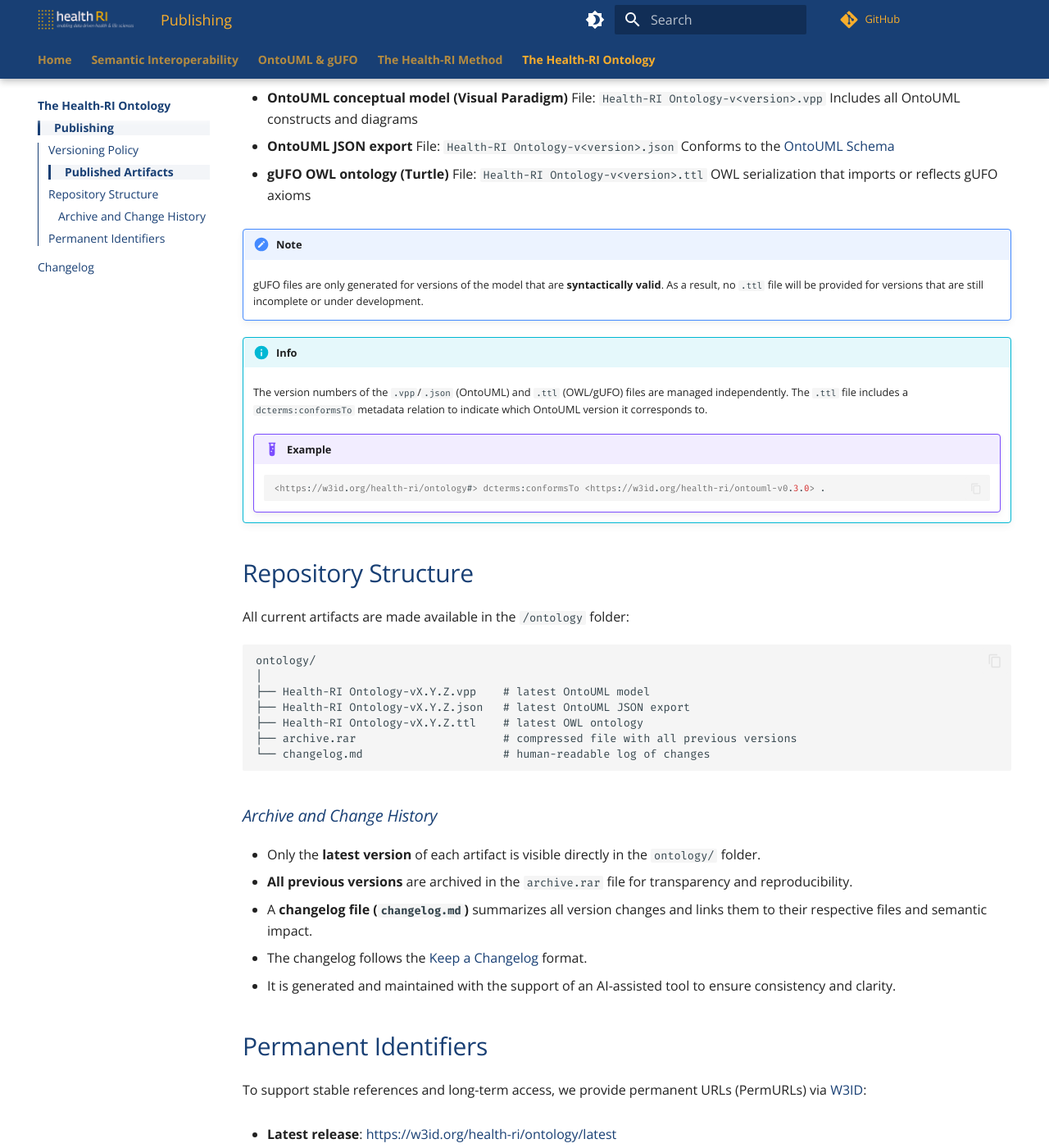
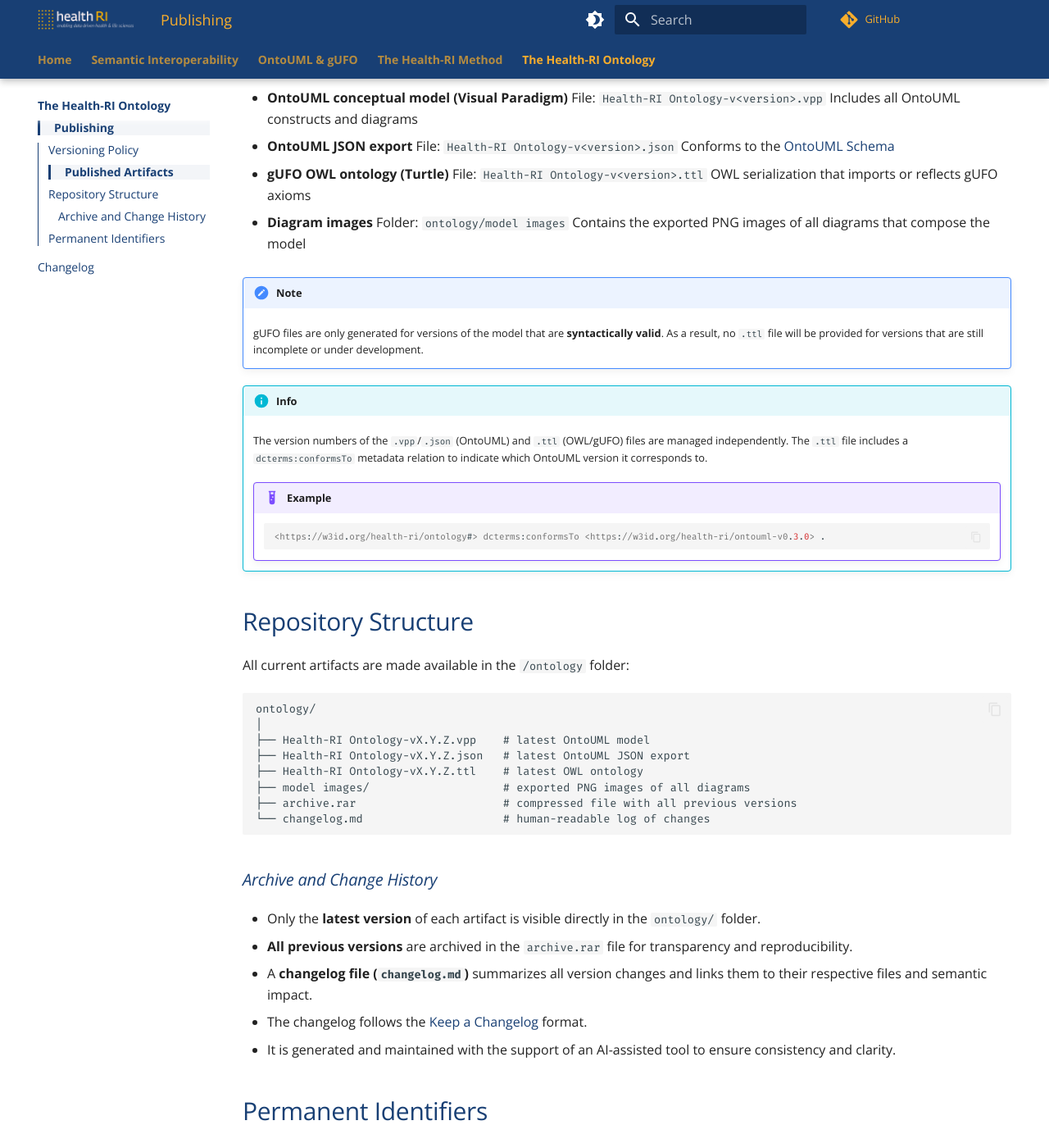
Before and after one commit to Health-RI/semantic-interoperability, an MkDocs documentation site: the page built from docs/ontology/publishing.md, in a window 1280 px wide and 1400 px high, scrolled down 1001 px. Shown: the whole window at 82% size. Built offline with MkDocs 1.6.1 and Material for MkDocs 9.7.7, drawn with Linux system fonts in a browser that asks for light colours; comment, search, counter and statistics services are not loaded.

Commit message:
docs(ontology): add diagram images section and repository folder entry
- Documented new artifact type: exported PNG images of all OntoUML diagrams
- Added "Diagram images" entry in Published Artifacts section
- Updated Repository Structure tree to include 'model images/' folder
- Added initial exported PNG images for all current diagrams in 'ontologies/model images'

````diff
--- a/docs/ontology/publishing.md
+++ b/docs/ontology/publishing.md
@@ -37,6 +37,10 @@ For each ontology release, the following artifacts are published:
   File: `Health-RI Ontology-v<version>.ttl`
   OWL serialization that imports or reflects gUFO axioms
 
+- **Diagram images**
+  Folder: `ontology/model images`
+  Contains the exported PNG images of all diagrams that compose the model
+
 !!! note
     gUFO files are only generated for versions of the model that are **syntactically valid**.
     As a result, no `.ttl` file will be provided for versions that are still incomplete or under development.
@@ -49,7 +53,6 @@ For each ontology release, the following artifacts are published:
         <https://w3id.org/health-ri/ontology#> dcterms:conformsTo <https://w3id.org/health-ri/ontouml-v0.3.0> .
         ```
 
-
 ## Repository Structure
 
 All current artifacts are made available in the `/ontology` folder:
@@ -60,6 +63,7 @@ ontology/
 ├── Health-RI Ontology-vX.Y.Z.vpp    # latest OntoUML model
 ├── Health-RI Ontology-vX.Y.Z.json   # latest OntoUML JSON export
 ├── Health-RI Ontology-vX.Y.Z.ttl    # latest OWL ontology
+├── model images/                    # exported PNG images of all diagrams
 ├── archive.rar                      # compressed file with all previous versions
 └── changelog.md                     # human-readable log of changes
 ```
@@ -77,7 +81,6 @@ ontology/
 To support stable references and long-term access, we provide permanent URLs (PermURLs) via [W3ID](https://w3id.org/):
 
 - **Latest release**: <https://w3id.org/health-ri/ontology/latest>
-
 - **All releases overview**: <https://w3id.org/health-ri/ontology/releases>
 
 These PermURLs allow users and systems to always retrieve the most recent or complete list of released ontology versions, even if the actual files are hosted elsewhere (e.g., on GitHub).
````
Also changed, not shown: 10 other files.
